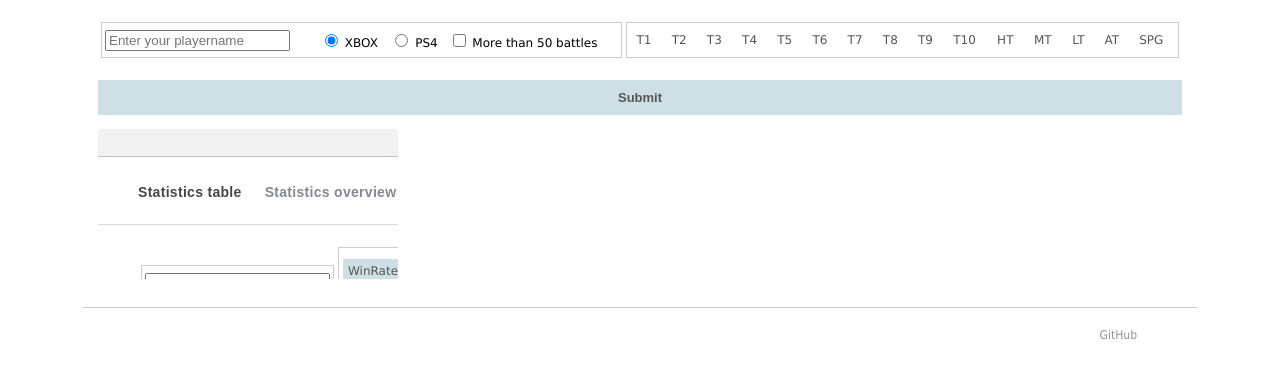
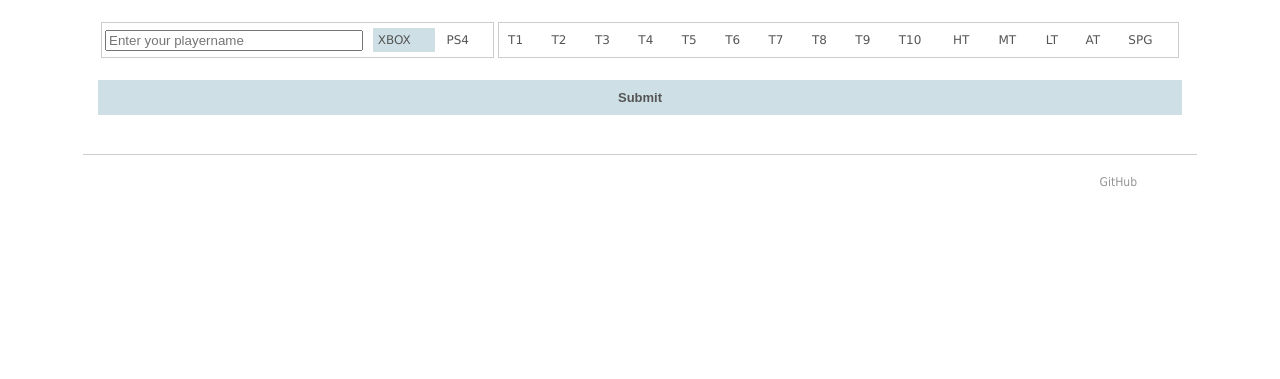
Before and after one commit to chipsi007/wot-console-stats, a Flask app: page /statistics-overview/ in a window 1280 px wide. Shown: the part 96-475 px from the top of the page. Run offline with Flask 2, Linux system fonts and the light colour scheme; parts of the project's set-up code (start-up, migrations or seed data) failed here and were passed over.

Commit message:
Unified style for all form elements.

```diff
--- a/flask_site.py
+++ b/flask_site.py
@@ -92,7 +92,6 @@
             db.session.add(entry)
             db.session.commit()
         return()
-
 class usercache(db.Model):
     __tablename__ = "usercache"
     id = db.Column(db.Integer, primary_key=True)
@@ -659,21 +658,11 @@
 
     #Requesting cookies.
     form = form_data()
-    form.checkboxes_filter = [['T1', '1', ''],
-                              ['T2', '2', ''],
-                              ['T3', '3', ''],
-                              ['T4', '4', ''],
-                              ['T5', '5', ''],
-                              ['T6', '6', ''],
-                              ['T7', '7', ''],
-                              ['T8', '8', ''],
-                              ['T9', '9', ''],
-                              ['T10', '10', ''],
-                              ['HT', 'heavyTank', ''],
-                              ['MT', 'mediumTank', ''],
-                              ['LT', 'lightTank', ''],
-                              ['AT', 'AT-SPG', ''],
-                              ['SPG', 'SPG', '']]
+    form.checkboxes_filter = [['T1', '1', ''], ['T2', '2', ''], ['T3', '3', ''],
+                              ['T4', '4', ''], ['T5', '5', ''], ['T6', '6', ''],
+                              ['T7', '7', ''], ['T8', '8', ''], ['T9', '9', ''],
+                              ['T10', '10', ''], ['HT', 'heavyTank', ''], ['MT', 'mediumTank', ''],
+                              ['LT', 'lightTank', ''], ['AT', 'AT-SPG', ''], ['SPG', 'SPG', '']]
     form.request_cookies(request.cookies.get('playername'), request.cookies.get('server'), request.cookies.get('filter_by_50'),
                          request.cookies.get('checkboxes_input'), request.cookies.get('filter_input'))
 
@@ -681,8 +670,8 @@
     if request.method == "GET":
         submit_button = template.single_submit_button('<strong>Submit</strong>')
         form.generate_checkboxes()
-        return render_template("stats_overview.html", title=title, top_panel=top_panel, header=header, footer=footer,
-                                                      playername=form.playername, server=form.server, filter_by_50=form.filter_by_50,
+        return render_template("stats_overview_empty.html", title=title, top_panel=top_panel, header=header, footer=footer,
+                                                      playername=form.playername, server=form.server,
                                                       checkboxes_filter=form.checkboxes_filter,
                                                       submit_button=submit_button)
 
@@ -692,7 +681,6 @@
         user                         = stats_overview(app_id, request.form["server"], request.form["playername"])
         form.playername, form.server = user.gamertag, user.server
         form.filter_input            = request.form.getlist('filter_input')
-        form.filter_by_50            = request.form['filter_by_50'] if 'filter_by_50' in request.form else ''
 
         #Searching for user
         user.search_by_playername()
@@ -702,13 +690,11 @@
         #Return error If status not 'ok'.
         if user.status != 'ok':
             button_message = user.message + ' Click here to <b>submit</b> again.'
-            code = '<section class="tabs"><div><ul><li>'
-            code = code + '<button type="submit" class="current">' + str(button_message) + '</button>'
-            code = code + '</li></ul></div></section>'
-            return render_template("tanks_table.html", title=title, top_panel=top_panel, header=header, footer=footer,
+            submit_button = template.single_submit_button(button_message)
+            return render_template("stats_overview.html", title=title, top_panel=top_panel, header=header, footer=footer,
                                                        playername=form.playername, server=form.server, filter_by_50=form.filter_by_50,
                                                        checkboxes_filter=form.checkboxes_filter,
-                                                       submit_button=code)
+                                                       submit_button=submit_button)
 
         #Adding or updating todays record.
         userdata_history.add_or_update(user.gamertag, user.server, user.account_id, pickle.dumps(user.player_data))
@@ -724,11 +710,12 @@
             timedelta = datetime.datetime.utcnow().date() - datetime.datetime.utcfromtimestamp(row.timestamp).date()
             xlabels.append(str(timedelta.days) + 'd ago')
 
-            day_data = pickle.loads(row.player_data)
+            user.player_data = pickle.loads(row.player_data)
+            user.filter_data(form.filter_by_50, form.filter_input, tankopedia)
 
             battles = []
             wins = []
-            for tank in day_data:
+            for tank in user.player_data:
                 if tank['battles'] > 0:
                     battles.append(tank['battles'])
                     wins.append(tank['wins'])
@@ -737,26 +724,26 @@
 
         #Pygal code
         line_chart = pygal.Line(height=200)
-        line_chart.title = 'Winrate (in %)'
         line_chart.x_labels = xlabels
-        line_chart.add('Winrates', winrates)
+        line_chart.add('Winrate', winrates)
         line_chart = line_chart.render_data_uri()
 
 
 
-
-
-        submit_button = template.single_submit_button('<strong>Submit</strong>')
+        #Generating output.
+        form.playername = user.gamertag
+        form.generate_checkboxes()
+        message = 'Found data for <b>'+str(user.gamertag)+'</b> &nbsp;Click here to <b>resubmit</b>'
+        submit_button = template.single_submit_button(message)
 
         #Making response & assigning cookies.
         response = make_response(render_template("stats_overview.html", title=title, top_panel=top_panel, header=header, footer=footer,
-                                                                        playername=form.playername, server=form.server, filter_by_50=form.filter_by_50,
+                                                                        playername=form.playername, server=form.server,
                                                                         checkboxes_filter=form.checkboxes_filter,
                                                                         submit_button=submit_button, chart=line_chart))
         expire_date = datetime.datetime.now() + datetime.timedelta(days=7)
         response.set_cookie('playername', form.playername, expires=expire_date)
         response.set_cookie('server', form.server, expires=expire_date)
-        response.set_cookie('filter_by_50', form.filter_by_50, expires=expire_date)
         response.set_cookie('filter_input', json.dumps(form.filter_input), expires=expire_date)
         return response
     return redirect(url_for('statistics_overview'))
--- a/static/index.css
+++ b/static/index.css
@@ -204,6 +204,7 @@
 .wrapper table   {
     width: 100%;
     border: 1px solid #ccc;
+    color: #555;
 }
 .wrapper table tr  {
     height: 30px;
--- a/templates/stats_overview.html
+++ b/templates/stats_overview.html
@@ -9,10 +9,9 @@
                 <td>
                   <table>
                     <tr>
-                        <td colspan="2"><input name="playername" type="text" value="{{ playername }}" placeholder="Enter your playername" /><br></td>
-                        <td><input name="server" type="radio" value="xbox" {{ 'checked' if server == 'xbox' }}/> XBOX</td>
-                        <td><input name="server" type="radio" value="ps4" {{ 'checked' if server == 'ps4' }}/> PS4</td>
-                        <td colspan="2"><input type="checkbox" name="filter_by_50" value="checked" {{ ' checked' if filter_by_50 == 'checked' }}> More than 50 battles</td>
+                        <td colspan="2"><input name="playername" type="text" value="{{ playername }}" style="width:95%;" placeholder="Enter your playername" /></td>
+                        <td><input type="radio" name="server" id="xbox" class="button-box" value="xbox" {{ 'checked' if server == 'xbox' }}/><label for="xbox">XBOX</label></td>
+                        <td><input type="radio" name="server" id="ps4" class="button-box" value="ps4" {{ 'checked' if server == 'ps4' }}/><label for="ps4">PS4</label></td>
                     </tr>
                   </table>
                 </td>
--- a/templates/stats_overview copy.html
+++ b/templates/stats_overview_empty.html
@@ -9,10 +9,9 @@
                 <td>
                   <table>
                     <tr>
-                        <td colspan="2"><input name="playername" type="text" value="{{ playername }}" placeholder="Enter your playername" /><br></td>
-                        <td><input name="server" type="radio" value="xbox" {{ 'checked' if server == 'xbox' }}/> XBOX</td>
-                        <td><input name="server" type="radio" value="ps4" {{ 'checked' if server == 'ps4' }}/> PS4</td>
-                        <td colspan="2"><input type="checkbox" name="filter_by_50" value="checked" {{ ' checked' if filter_by_50 == 'checked' }}> More than 50 battles</td>
+                        <td colspan="2"><input name="playername" type="text" value="{{ playername }}" style="width:95%;" placeholder="Enter your playername" /></td>
+                        <td><input type="radio" name="server" id="xbox" class="button-box" value="xbox" {{ 'checked' if server == 'xbox' }}/><label for="xbox">XBOX</label></td>
+                        <td><input type="radio" name="server" id="ps4" class="button-box" value="ps4" {{ 'checked' if server == 'ps4' }}/><label for="ps4">PS4</label></td>
                     </tr>
                   </table>
                 </td>
@@ -36,22 +35,6 @@
 
         <br>
 
-        <section class="form-table">
-            <table class="wrapper">
-                <tr>
-                    <td>
-                        <table>
-                            <tr>
-                                <td>aaaa</td>
-
-                            </tr>
-
-                        </table>
-                    </td>
-                </tr>
-            </table>
-        </section>
-
     </form>
 
 {% endblock %}
--- a/templates/tanks_table.html
+++ b/templates/tanks_table.html
@@ -9,14 +9,14 @@
                 <td>
                   <table>
                     <tr>
-                        <td colspan="2"><input name="playername" type="text" value="{{ playername }}" placeholder="Enter your playername" /><br></td>
+                        <td colspan="2"><input name="playername" type="text" value="{{ playername }}" style="width:95%;" placeholder="Enter your playername" /></td>
                     </tr>
                     <tr>
-                        <td><input name="server" type="radio" value="xbox" {{ 'checked' if server == 'xbox' }}/> XBOX</td>
-                        <td><input name="server" type="radio" value="ps4" {{ 'checked' if server == 'ps4' }}/> PS4</td>
+                        <td><input type="radio" name="server" id="xbox" class="button-box" value="xbox" {{ 'checked' if server == 'xbox' }}/><label for="xbox">XBOX</label></td>
+                        <td><input type="radio" name="server" id="ps4" class="button-box" value="ps4" {{ 'checked' if server == 'ps4' }}/><label for="ps4">PS4</label></td>
                     </tr>
                     <tr>
-                        <td colspan="2"><input type="checkbox" name="filter_by_50" value="checked" {{ ' checked' if filter_by_50 == 'checked' }}> More than 50 battles</td>
+                        <td colspan="2"><input type="checkbox" id="filter_by_50" name="filter_by_50" class="button-box" value="checked" {{ ' checked' if filter_by_50 == 'checked' }}/><label for="filter_by_50">More than 50 battles</label></td>
                     </tr>
                   </table>
                 </td>
```
